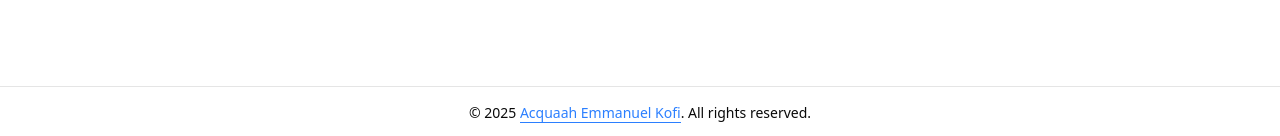
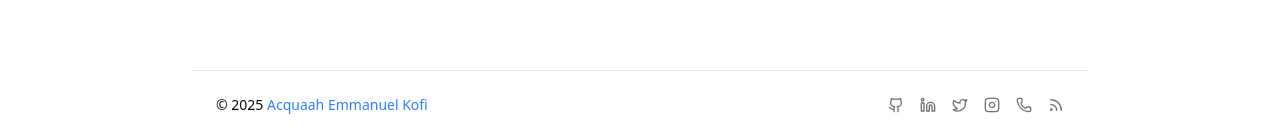
Before and after one commit to Acquaah-Emmanuel-Kofi/portfolio, a Next.js app: page / in a window 1280 px wide. Shown: the part 661-797 px from the top of the page. Built offline with nearby package versions, Linux system fonts and the light colour scheme.

Commit message:
feat: render social media links in footer

```diff
--- a/src/components/layout/Footer.tsx
+++ b/src/components/layout/Footer.tsx
@@ -1,17 +1,42 @@
 import React from "react";
 import Link from "next/dist/client/link";
+import { contactInfo, socialLinks } from "@/lib/data";
+
+function SocialLink({ href, icon: Icon }: { href: string; icon: any }) {
+  return (
+    <a href={href} target="_blank" rel="noopener noreferrer">
+      <Icon />
+    </a>
+  );
+}
 
 export default function Footer() {
   return (
-    <footer className="px-6 py-4 border-t text-sm text-center">
-      &copy; {new Date().getFullYear()}{" "}
-      <Link
-        href="https://www.linkedin.com/in/acquaah-emmanuel-kofi/"
-        className="text-blue-500 border-b border-blue-500 hover:border-red-500 hover:text-red-500"
-      >
-        Acquaah Emmanuel Kofi
-      </Link>
-      . All rights reserved.
+    <footer className="container max-w-4xl mx-auto px-6 py-6 border-t text-sm flex flex-col md:flex-row items-center justify-between gap-4 text-center md:text-left">
+      <span>
+        <time>&copy; {new Date().getFullYear()} </time>
+        <Link
+          href="https://www.linkedin.com/in/acquaah-emmanuel-kofi/"
+          className="text-blue-500 hover:text-red-500 border-b border-transparent hover:border-red-500 transition-colors"
+        >
+          Acquaah Emmanuel Kofi
+        </Link>
+      </span>
+
+      <span className="flex items-center gap-4">
+        {socialLinks.map(({ href, icon: Icon, label }) => (
+          <Link
+            key={label}
+            href={href}
+            target="_blank"
+            rel="noopener noreferrer"
+            className="text-muted-foreground hover:text-primary transition-colors"
+            aria-label={label}
+          >
+            <Icon className="w-4 h-4" />
+          </Link>
+        ))}
+      </span>
     </footer>
   );
 }
```
